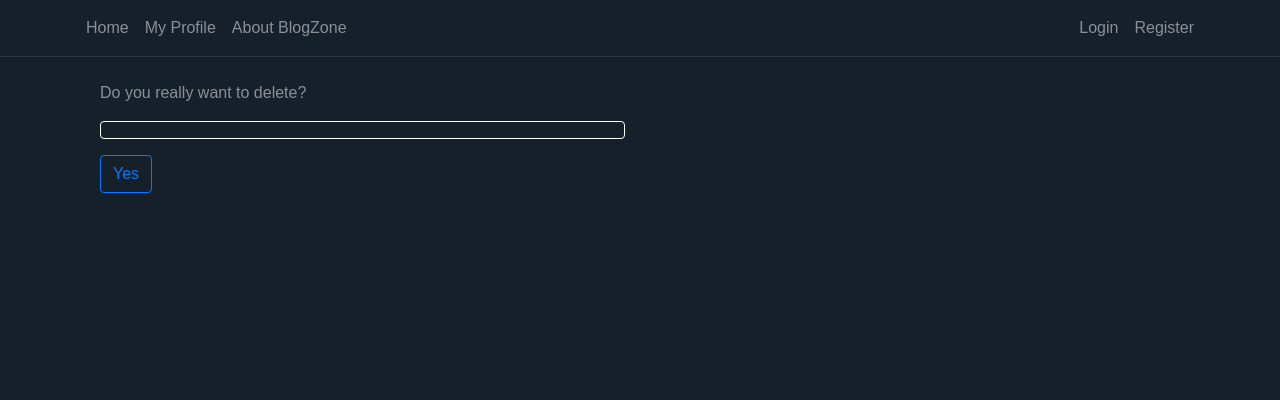
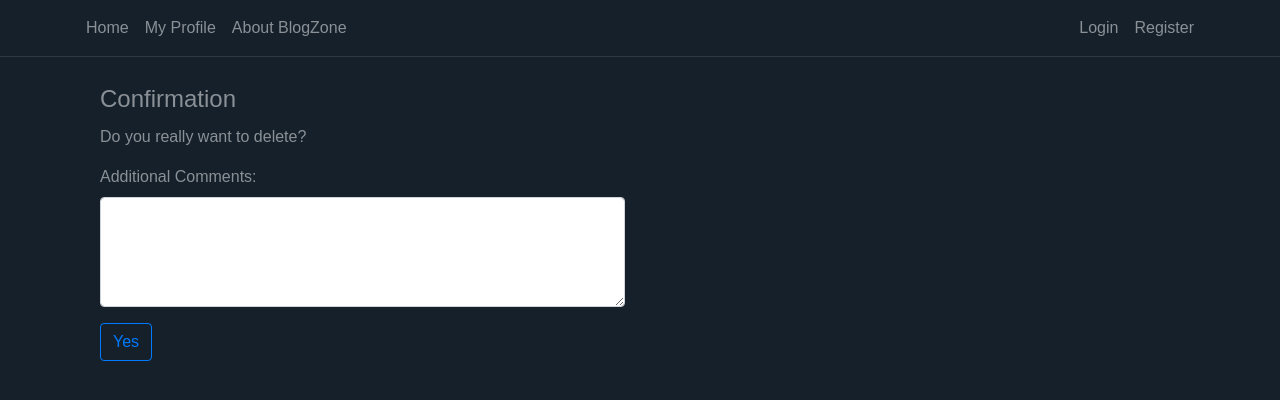
Before and after one commit to Sachanee/Micro_Blogging_Platform, a Django app: page /postdelete/ in a window 1280 px wide. Shown: the top 400 px of the page. Run offline with Django 4.2, Linux system fonts and the light colour scheme; some libraries are stand-ins or nearby versions.

Commit message:
added comment box

```diff
--- a/Blog/templates/Blog/post_delete.html
+++ b/Blog/templates/Blog/post_delete.html
@@ -4,12 +4,14 @@
     <form method="POST" class="col-6 no-padding">
         {% csrf_token %}
         <fieldset class="form-group white-important">
+            <legend>Confirmation</legend>
             Do you really want to delete?
         </fieldset>
-        <p class="bg-steel p-2"
-           style="border: 1px solid white; border-radius: 4px; word-wrap: break-word;">
-           {{ post.content }}
-        </p>
+        <div class="form-group">
+            <label for="additional_comments">Additional Comments:</label>
+            <textarea id="additional_comments" name="additional_comments" class="form-control" rows="4"></textarea>
+        </div>
+
         <div class="form-group">
             <button class="btn btn-outline-primary" type="submit">Yes</button>
         </div>
```
